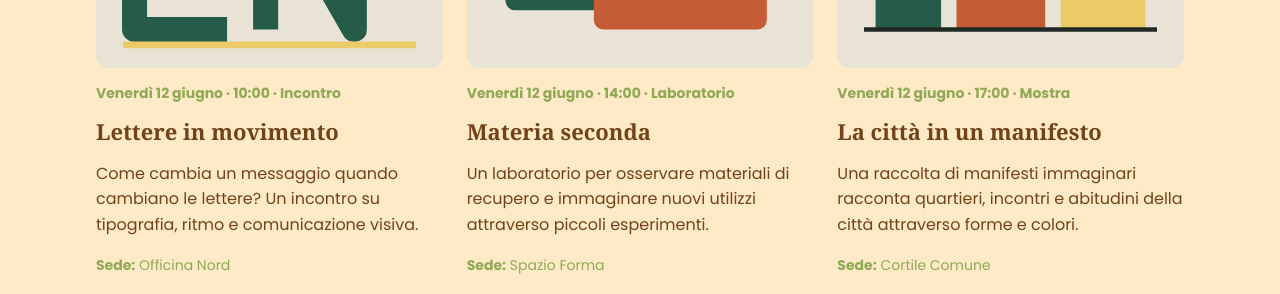
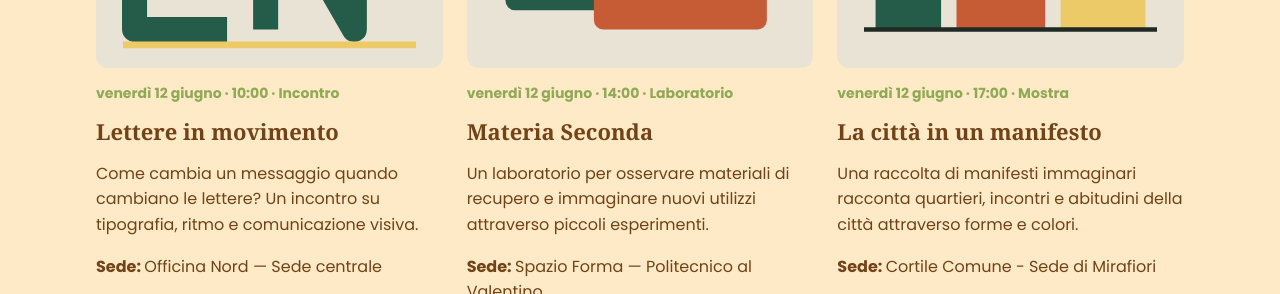
Before and after one commit to inessaojoao/festival-segnale, a plain HTML site: page programma.html in a window 1280 px wide. Shown: the part 770-1064 px from the top of the page. Drawn offline with Linux system fonts and the light colour scheme.

Commit message:
JSON files, weather and fix errors

```diff
--- /dev/null
+++ b/dati/eventi.json
@@ -0,0 +1,68 @@
+[
+  {
+    "id": 1,
+    "titolo": "Lettere in movimento",
+    "data": "2026-06-12",
+    "orario": "10:00",
+    "categoria": "Incontro",
+    "descrizione": "Come cambia un messaggio quando cambiano le lettere? Un incontro su tipografia, ritmo e comunicazione visiva.",
+    "immagine": "assets/lettere-in-movimento.svg",
+    "immagine_alt": "Lettere geometriche disposte su una griglia",
+    "sede_id": 1
+  },
+  {
+    "id": 2,
+    "titolo": "Materia Seconda",
+    "data": "2026-06-12",
+    "orario": "14:00",
+    "categoria": "Laboratorio",
+    "descrizione": "Un laboratorio per osservare materiali di recupero e immaginare nuovi utilizzi attraverso piccoli esperimenti.",
+    "immagine": "assets/materia-seconda.svg",
+    "immagine_alt": "Forme sovrapposte che richiamano campioni di materiali",
+    "sede_id": 2
+  },
+  {
+    "id": 3,
+    "titolo": "La città in un manifesto",
+    "data": "2026-06-12",
+    "orario": "17:00",
+    "categoria": "Mostra",
+    "descrizione": "Una raccolta di manifesti immaginari racconta quartieri, incontri e abitudini della città attraverso forme e colori.",
+    "immagine": "assets/citta-manifesto.svg",
+    "immagine_alt": "Rettangoli colorati compongono una città astratta.",
+    "sede_id": 3
+  },
+   {
+    "id": 4,
+    "titolo": "Oggetti in dialogo",
+    "data": "2026-06-13",
+    "orario": "10:00",
+    "categoria": "Incontro",
+    "descrizione": "Designer e artigiani discutono come nascono gli oggetti quotidiani, tra funzione, cura dei dettagli e possibilità di riparazione.",
+    "immagine": "assets/oggetti-dialogo.svg",
+    "immagine_alt": "Due forme geometriche si fronteggiano sopra una linea comune.",
+    "sede_id": 1
+  },
+   {
+    "id": 5,
+    "titolo": "Mappe da abitare",
+    "data": "2026-06-13",
+    "orario": "14:00",
+    "categoria": "Laboratorio",
+    "descrizione": "Disegniamo una mappa fatta di percorsi, punti di incontro e luoghi da riscoprire, partendo dall'esperienza di chi li attraversa.",
+    "immagine": "assets/mappe-abitare.svg",
+    "immagine_alt": "Un percorso collega tre punti su una mappa geometrica.",
+    "sede_id": 2
+  },
+    {
+    "id": 6,
+    "titolo": "Progettare insieme",
+    "data": "2026-06-13",
+    "orario": "17:00",
+    "categoria": "Mostra",
+    "descrizione": "Una selezione di progetti collettivi mostra come idee diverse possano diventare un risultato condiviso.",
+    "immagine": "assets/progettare-insieme.svg",
+    "immagine_alt": "Moduli di colori diversi si incastrano in una composizione comune.",
+    "sede_id": 3
+  }
+]
--- /dev/null
+++ b/dati/sedi.json
@@ -0,0 +1,17 @@
+[
+  {
+    "id": 1,
+    "nome": "Officina Nord — Sede centrale",
+    "indirizzo": "Corso Duca degli Abruzzi 24, Torino"
+  },
+  {
+    "id": 2,
+    "nome": "Spazio Forma — Politecnico al Valentino",
+    "indirizzo": "Viale Mattioli 39, Torino"
+  },
+  {
+    "id": 3,
+    "nome": "Cortile Comune - Sede di Mirafiori",
+    "indirizzo": "Corso Luigi Settembrini 178, Torino"
+  }
+]
--- a/programma.html
+++ b/programma.html
@@ -9,6 +9,7 @@
   <link href="https://fonts.googleapis.com/css2?family=Poppins:wght@400;500;600;700&display=swap" rel="stylesheet">
   <link rel="stylesheet" href="style.css">
 </head>
+
 <body>
   <a class="skip-link" href="#contenuto">Vai al contenuto</a>
   <header class="site-header">
@@ -33,69 +34,14 @@
     </section>
 
     <section class="content-section" aria-labelledby="titolo-eventi">
-      <h2 id="titolo-eventi">Gli appuntamenti</h2>
-      <div class="event-grid">
-        <article class="event-card">
-          <img src="assets/lettere-in-movimento.svg" alt="Lettere geometriche disposte su una griglia" width="900" height="600">
-          <div class="event-body">
-            <p class="event-meta">Venerdì 12 giugno · 10:00 · Incontro</p>
-            <h3>Lettere in movimento</h3>
-            <p>Come cambia un messaggio quando cambiano le lettere? Un incontro su tipografia, ritmo e comunicazione visiva.</p>
-            <p class="event-place"><strong>Sede:</strong> Officina Nord</p>
-          </div>
-        </article>
-        <article class="event-card">
-          <img src="assets/materia-seconda.svg" alt="Forme sovrapposte che richiamano campioni di materiali" width="900" height="600">
-          <div class="event-body">
-            <p class="event-meta">Venerdì 12 giugno · 14:00 · Laboratorio</p>
-            <h3>Materia seconda</h3>
-            <p>Un laboratorio per osservare materiali di recupero e immaginare nuovi utilizzi attraverso piccoli esperimenti.</p>
-            <p class="event-place"><strong>Sede:</strong> Spazio Forma</p>
-          </div>
-        </article>
-        <article class="event-card">
-  <img src="assets/citta-manifesto.svg" alt="Rettangoli colorati compongono una città astratta." width="900" height="600">
-  <div class="event-body">
-    <p class="event-meta">Venerdì 12 giugno · 17:00 · Mostra</p>
-    <h3>La città in un manifesto</h3>
-    <p>Una raccolta di manifesti immaginari racconta quartieri, incontri e abitudini della città attraverso forme e colori.</p>
-    <p class="event-place"><strong>Sede:</strong> Cortile Comune</p>
-  </div>
-</article>
-
-<article class="event-card">
-  <img src="assets/oggetti-dialogo.svg" alt="Due forme geometriche si fronteggiano sopra una linea comune." width="900" height="600">
-  <div class="event-body">
-    <p class="event-meta">Sabato 13 giugno · 10:00 · Incontro</p>
-    <h3>Oggetti in dialogo</h3>
-    <p>Designer e artigiani discutono come nascono gli oggetti quotidiani, tra funzione, cura dei dettagli e possibilità di riparazione.</p>
-    <p class="event-place"><strong>Sede:</strong> Officina Nord</p>
-  </div>
-</article>
-
-<article class="event-card">
-  <img src="assets/mappe-abitare.svg" alt="Un percorso collega tre punti su una mappa geometrica." width="900" height="600">
-  <div class="event-body">
-    <p class="event-meta">Sabato 13 giugno · 14:00 · Laboratorio</p>
-    <h3>Mappe da abitare</h3>
-    <p>Disegniamo una mappa fatta di percorsi, punti di incontro e luoghi da riscoprire, partendo dall'esperienza di chi li attraversa.</p>
-    <p class="event-place"><strong>Sede:</strong> Spazio Forma</p>
-  </div>
-</article>
-
-<article class="event-card">
-  <img src="assets/progettare-insieme.svg" alt="Moduli di colori diversi si incastrano in una composizione comune." width="900" height="600">
-  <div class="event-body">
-    <p class="event-meta">Sabato 13 giugno · 17:00 · Mostra</p>
-    <h3>Progettare insieme</h3>
-    <p>Una selezione di progetti collettivi mostra come idee diverse possano diventare un risultato condiviso.</p>
-    <p class="event-place"><strong>Sede:</strong> Cortile Comune</p>
-  </div>
-</article>
-      </div>
+     <h2 id="titolo-eventi">Gli appuntamenti</h2>
+     <p id="event-status" role="status">Caricamento degli eventi…</p>
+     <div id="event-grid" class="event-grid"></div>
     </section>
   </main>
 
   <footer class="site-footer"><div class="container"><p>Segnale · Progetto didattico · Festival immaginario</p></div></footer>
+
+  <script src="programma.js"></script>
 </body>
 </html>
--- /dev/null
+++ b/programma.js
@@ -0,0 +1,90 @@
+const statusMessage = document.querySelector("#event-status");
+const eventGrid = document.querySelector("#event-grid");
+
+function addTextElement(parent, tagName, className, text) {
+  const element = document.createElement(tagName);
+  if (className) element.className = className;
+  element.textContent = text;
+  parent.appendChild(element);
+  return element;
+}
+
+function formatDate(dateString) {
+  const date = new Date(`${dateString}T12:00:00`);
+  return new Intl.DateTimeFormat("it-IT", {
+    weekday: "long",
+    day: "numeric",
+    month: "long"
+  }).format(date);
+}
+
+function renderEvent(event, venueName) {
+  const card = document.createElement("article");
+  card.className = "event-card";
+
+  const image = document.createElement("img");
+  image.src = event.immagine;
+  image.alt = event.immagine_alt;
+  card.appendChild(image);
+
+  const body = document.createElement("div");
+  body.className = "event-body";
+
+  addTextElement(
+    body,
+    "p",
+    "event-meta",
+    `${formatDate(event.data)} · ${event.orario} · ${event.categoria}`
+  );
+
+  addTextElement(body, "h3", "", event.titolo);
+  addTextElement(body, "p", "", event.descrizione);
+
+  const venue = document.createElement("p");
+  venue.className = "event-place";
+  const label = document.createElement("strong");
+  label.textContent = "Sede: ";
+  venue.append(label, document.createTextNode(venueName));
+  body.appendChild(venue);
+
+  card.appendChild(body);
+  eventGrid.appendChild(card);
+}
+
+async function loadEvents() {
+  try {
+    const [eventsResponse, venuesResponse] = await Promise.all([
+      fetch("dati/eventi.json"),
+      fetch("dati/sedi.json")
+    ]);
+
+    if (!eventsResponse.ok || !venuesResponse.ok) {
+      throw new Error("Impossibile leggere i file dei dati.");
+    }
+
+    const [events, venues] = await Promise.all([
+      eventsResponse.json(),
+      venuesResponse.json()
+    ]);
+
+    if (!events.length) {
+      statusMessage.textContent = "Al momento non ci sono eventi.";
+      return;
+    }
+
+    const venuesById = new Map(venues.map(venue => [venue.id, venue]));
+
+    for (const event of events) {
+      const venue = venuesById.get(event.sede_id);
+      renderEvent(event, venue ? venue.nome : "Sede da definire");
+    }
+
+    statusMessage.textContent = "";
+  } catch (error) {
+    statusMessage.textContent =
+      "Non è stato possibile caricare il programma. Riprova più tardi.";
+    console.error(error);
+  }
+}
+
+loadEvents();
--- a/style.css
+++ b/style.css
@@ -219,23 +219,13 @@ h3 {
 
 .event-card {
   min-width: 0;
-  margin-bottom: 0;
 }
 
 .event-card img {
   display: block;
   width: 100%;
-  max-width: 100%;
   height: auto;
   border-radius: 0.75rem;
-}
-
-.event-body {
-  overflow-wrap: break-word;
-}
-
-.event-body p:last-child {
-  margin-bottom: 0;
 }
 
 @media (min-width: 600px) {
@@ -248,11 +238,6 @@ h3 {
   .event-grid {
     grid-template-columns: repeat(3, minmax(0, 1fr));
   }
-}
-
-.event-place {
-  color: #90a955;
-  font-size: 0.875rem;
 }
 
 .site-footer {
```
Also changed, not shown: info.html (+16 -0 lines), meteo.js (added, +42 -0 lines), 3 other files.
